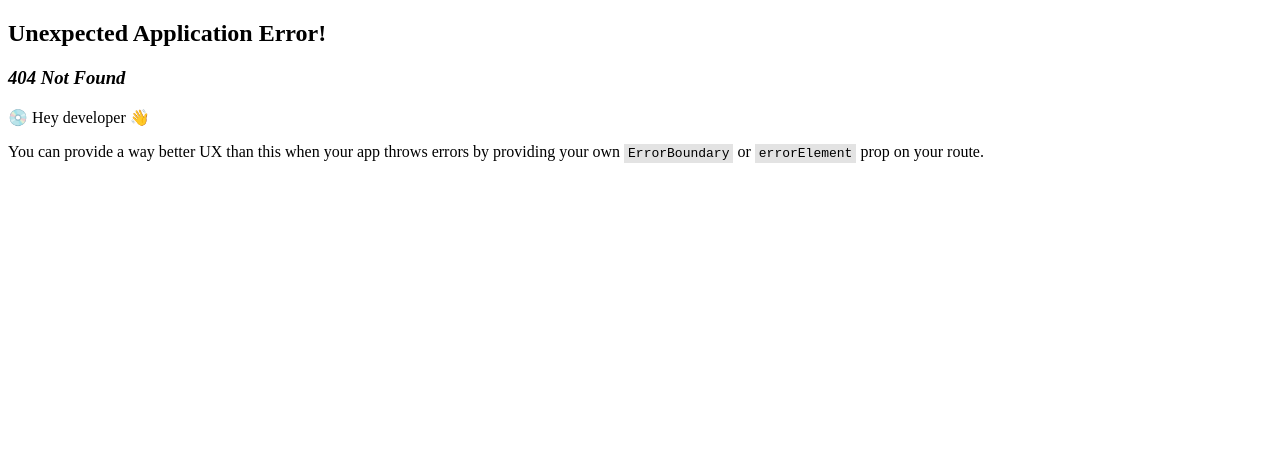
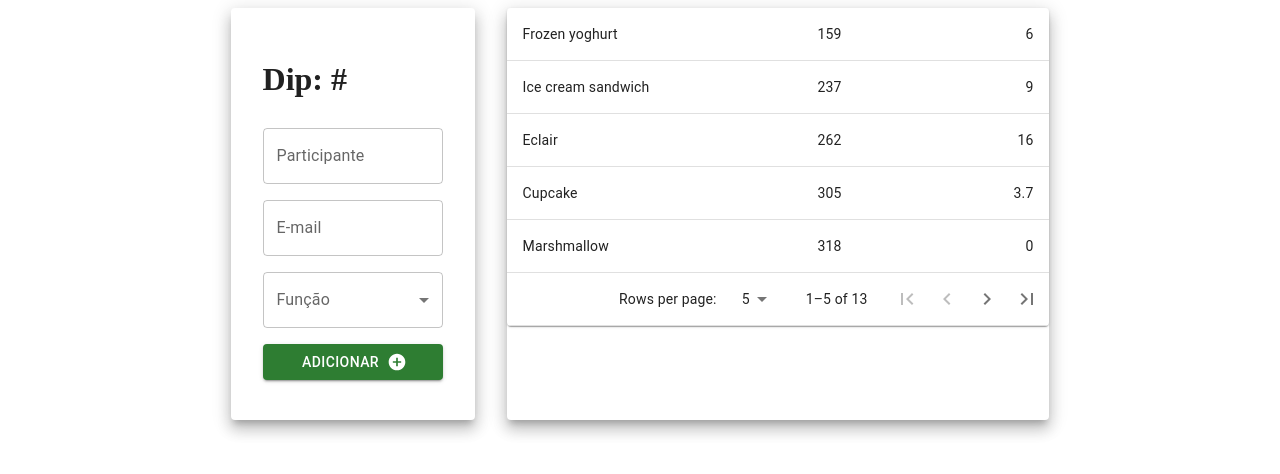
Before and after one commit to rafaelflorespereira/ectolab-requests, a React (Create React App) app: page /participantes in a window 1280 px wide. Before the commit this address had no page. Shown: the top 474 px of the page. Built offline with nearby package versions, Linux system fonts and the light colour scheme.

Commit message:
added all components

```diff
--- a/src/components/Participant.tsx
+++ b/src/components/Participant.tsx
@@ -1,35 +1,47 @@
-import React from 'react'
-import { TextField, Button, InputLabel, Select, MenuItem, Paper, Box, FormControl } from '@mui/material';
-import DeleteIcon from '@mui/icons-material/Delete';
+import React, { useState } from 'react'
+import {
+  Container,
+  TextField,
+  Button,
+  InputLabel,
+  Select,
+  MenuItem,
+  Paper,
+  Box,
+  FormControl,
+} from '@mui/material';
+
+import AddCircleIcon from '@mui/icons-material/AddCircle';
+import CustomPaginationActionsTable from "./ParticipantTable"
+import { IParticipant } from '../typings/typing';
+
+const defaultParticipant: IParticipant = { name: "name name", email: "email", role: "role", dipNumber: "1" }
 
 const Participant: React.FC = () => {
   const roles = ["Cronometrista", "Observador Parapsíquico", "Energizador 1", "Energizador 2", "Energizador 3", "Monitor 1", "Monitor 2", "Acoplamento 1", "Acoplamento 2", "Acoplamento 3", "Acoplamento 4", "Acoplamento 5", "Acoplamento 6", "Acoplamento 7", "Acoplamento 8", "Acoplamento 9", "Acoplamento 10", "Acoplamento 11", "Acoplamento 12"]
-
+  const [participants, setParticipants] = useState<IParticipant[]>([])
+  const handleParticipant = () => {
+    setParticipants(prevState => [...prevState, defaultParticipant])
+  }
   return (
-    <Paper sx={{ p: 2, my: 2 }} elevation={10}>
+    <Container sx={{ display: "flex", gap: 4, justifyContent: "center" }}>
+      <Paper sx={{ minWidth: 80, maxWidth: 180, p: 4 }} elevation={10}>
+        <h1>Dip: #</h1>
         <TextField
-        label="Nome Completo"
+          label="Participante"
           variant="outlined"
           type="text"
-        placeholder='Nome Completo'
-        sx={{ my: 2 }}
+          placeholder='Participante'
+          sx={{ my: 1 }}
         />
         <TextField
           label="E-mail"
           variant='outlined'
           type="email"
-        sx={{ my: 2 }}
+          sx={{ my: 1 }}
         />
 
-      <TextField
-        label="Número da DIP"
-        variant='outlined'
-        type={"number"}
-        disabled
-        sx={{ my: 2 }}
-      />
-
-      <Box sx={{ minWidth: 40, my: 2 }}>
+        <Box sx={{ minWidth: 40, my: 1 }}>
           <FormControl fullWidth>
             <InputLabel id="demo-simple-select-label">Função</InputLabel>
             <Select
@@ -45,11 +57,21 @@ const Participant: React.FC = () => {
 
         <Button
           variant="contained"
-        color="error"
+          color={"success"}
+          type="submit"
+          sx={{ my: 1 }}
+          endIcon={<AddCircleIcon />}
+          onClick={handleParticipant}
+          fullWidth
         >
-        <DeleteIcon />
+          Adicionar
         </Button>
       </Paper>
+
+      <Paper elevation={10}>
+        <CustomPaginationActionsTable />
+      </Paper>
+    </Container>
   )
 }
 
--- /dev/null
+++ b/src/components/ParticipantTable.tsx
@@ -0,0 +1,175 @@
+import * as React from 'react';
+import { useTheme } from '@mui/material/styles';
+import Box from '@mui/material/Box';
+import Table from '@mui/material/Table';
+import TableBody from '@mui/material/TableBody';
+import TableCell from '@mui/material/TableCell';
+import TableContainer from '@mui/material/TableContainer';
+import TableFooter from '@mui/material/TableFooter';
+import TablePagination from '@mui/material/TablePagination';
+import TableRow from '@mui/material/TableRow';
+import Paper from '@mui/material/Paper';
+import IconButton from '@mui/material/IconButton';
+import FirstPageIcon from '@mui/icons-material/FirstPage';
+import KeyboardArrowLeft from '@mui/icons-material/KeyboardArrowLeft';
+import KeyboardArrowRight from '@mui/icons-material/KeyboardArrowRight';
+import LastPageIcon from '@mui/icons-material/LastPage';
+
+interface TablePaginationActionsProps {
+  count: number;
+  page: number;
+  rowsPerPage: number;
+  onPageChange: (
+    event: React.MouseEvent<HTMLButtonElement>,
+    newPage: number,
+  ) => void;
+}
+
+function TablePaginationActions(props: TablePaginationActionsProps) {
+  const theme = useTheme();
+  const { count, page, rowsPerPage, onPageChange } = props;
+
+  const handleFirstPageButtonClick = (
+    event: React.MouseEvent<HTMLButtonElement>,
+  ) => {
+    onPageChange(event, 0);
+  };
+
+  const handleBackButtonClick = (event: React.MouseEvent<HTMLButtonElement>) => {
+    onPageChange(event, page - 1);
+  };
+
+  const handleNextButtonClick = (event: React.MouseEvent<HTMLButtonElement>) => {
+    onPageChange(event, page + 1);
+  };
+
+  const handleLastPageButtonClick = (event: React.MouseEvent<HTMLButtonElement>) => {
+    onPageChange(event, Math.max(0, Math.ceil(count / rowsPerPage) - 1));
+  };
+
+  return (
+    <Box sx={{ flexShrink: 0, ml: 2.5 }}>
+      <IconButton
+        onClick={handleFirstPageButtonClick}
+        disabled={page === 0}
+        aria-label="first page"
+      >
+        {theme.direction === 'rtl' ? <LastPageIcon /> : <FirstPageIcon />}
+      </IconButton>
+      <IconButton
+        onClick={handleBackButtonClick}
+        disabled={page === 0}
+        aria-label="previous page"
+      >
+        {theme.direction === 'rtl' ? <KeyboardArrowRight /> : <KeyboardArrowLeft />}
+      </IconButton>
+      <IconButton
+        onClick={handleNextButtonClick}
+        disabled={page >= Math.ceil(count / rowsPerPage) - 1}
+        aria-label="next page"
+      >
+        {theme.direction === 'rtl' ? <KeyboardArrowLeft /> : <KeyboardArrowRight />}
+      </IconButton>
+      <IconButton
+        onClick={handleLastPageButtonClick}
+        disabled={page >= Math.ceil(count / rowsPerPage) - 1}
+        aria-label="last page"
+      >
+        {theme.direction === 'rtl' ? <FirstPageIcon /> : <LastPageIcon />}
+      </IconButton>
+    </Box>
+  );
+}
+
+function createData(name: string, calories: number, fat: number) {
+  return { name, calories, fat };
+}
+
+const rows = [
+  createData('Cupcake', 305, 3.7),
+  createData('Donut', 452, 25.0),
+  createData('Eclair', 262, 16.0),
+  createData('Frozen yoghurt', 159, 6.0),
+  createData('Gingerbread', 356, 16.0),
+  createData('Honeycomb', 408, 3.2),
+  createData('Ice cream sandwich', 237, 9.0),
+  createData('Jelly Bean', 375, 0.0),
+  createData('KitKat', 518, 26.0),
+  createData('Lollipop', 392, 0.2),
+  createData('Marshmallow', 318, 0),
+  createData('Nougat', 360, 19.0),
+  createData('Oreo', 437, 18.0),
+].sort((a, b) => (a.calories < b.calories ? -1 : 1));
+
+export default function CustomPaginationActionsTable() {
+  const [page, setPage] = React.useState(0);
+  const [rowsPerPage, setRowsPerPage] = React.useState(5);
+
+  // Avoid a layout jump when reaching the last page with empty rows.
+  const emptyRows =
+    page > 0 ? Math.max(0, (1 + page) * rowsPerPage - rows.length) : 0;
+
+  const handleChangePage = (
+    event: React.MouseEvent<HTMLButtonElement> | null,
+    newPage: number,
+  ) => {
+    setPage(newPage);
+  };
+
+  const handleChangeRowsPerPage = (
+    event: React.ChangeEvent<HTMLInputElement | HTMLTextAreaElement>,
+  ) => {
+    setRowsPerPage(parseInt(event.target.value, 10));
+    setPage(0);
+  };
+
+  return (
+    <TableContainer component={Paper}>
+      <Table sx={{ minWidth: 500 }} aria-label="custom pagination table">
+        <TableBody>
+          {(rowsPerPage > 0
+            ? rows.slice(page * rowsPerPage, page * rowsPerPage + rowsPerPage)
+            : rows
+          ).map((row) => (
+            <TableRow key={row.name}>
+              <TableCell component="th" scope="row">
+                {row.name}
+              </TableCell>
+              <TableCell style={{ width: 160 }} align="right">
+                {row.calories}
+              </TableCell>
+              <TableCell style={{ width: 160 }} align="right">
+                {row.fat}
+              </TableCell>
+            </TableRow>
+          ))}
+          {emptyRows > 0 && (
+            <TableRow style={{ height: 53 * emptyRows }}>
+              <TableCell colSpan={6} />
+            </TableRow>
+          )}
+        </TableBody>
+        <TableFooter>
+          <TableRow>
+            <TablePagination
+              rowsPerPageOptions={[5, 10, 25, { label: 'All', value: -1 }]}
+              colSpan={3}
+              count={rows.length}
+              rowsPerPage={rowsPerPage}
+              page={page}
+              SelectProps={{
+                inputProps: {
+                  'aria-label': 'rows per page',
+                },
+                native: true,
+              }}
+              onPageChange={handleChangePage}
+              onRowsPerPageChange={handleChangeRowsPerPage}
+              ActionsComponent={TablePaginationActions}
+            />
+          </TableRow>
+        </TableFooter>
+      </Table>
+    </TableContainer>
+  );
+}
--- a/src/index.tsx
+++ b/src/index.tsx
@@ -8,6 +8,7 @@ import DIP from "./pages/forms/DIP"
 import Login from "./pages/Login"
 import Search from "./pages/Search"
 import Home from "./pages/Home"
+import Participant from './components/Participant';
 
 const router = createBrowserRouter([
   {
@@ -25,6 +26,10 @@ const router = createBrowserRouter([
   {
     path: "/dip",
     element: <DIP />,
+  },
+  {
+    path: "/participantes",
+    element: <Participant />,
   }
 ]);
 
--- a/src/pages/forms/DIP.tsx
+++ b/src/pages/forms/DIP.tsx
@@ -1,27 +1,28 @@
-import React, { useEffect, useState } from "react";
+import React, { useState } from "react";
 import {
   FormControl,
   TextField,
   Paper,
   Container,
-  Button
+  Button,
+  Box,
+  InputLabel,
+  Select,
+  MenuItem
 } from "@mui/material";
 
 import {
-  IParticipant,
-  defaultParticipant,
   defaultDip,
   DipTypes,
   DipType
 } from "../../typings/typing";
 
 import AddCircleIcon from '@mui/icons-material/AddCircle';
-import Participant from "../../components/Participant";
 
 const DIP: React.FC = () => {
   const [dip, setDip] = useState<DipType>(defaultDip)
+  const cities = ["São Paulo", "Foz do Iguaçu", "Curitiba"]
   const [showParticipants, setShowParticipants] = useState<boolean>(false)
-
 
   // simple validation checking only if the form is not empty
   const isDipValid = () => {
@@ -33,7 +34,7 @@ const DIP: React.FC = () => {
   }
 
   const handleDipSubmit = (event: React.FormEvent) => {
-    event.preventDefault()
+    // event.preventDefault()
     isDipValid()
   }
 
@@ -44,46 +45,63 @@ const DIP: React.FC = () => {
   }
 
   return (
-    <Container sx={{ minWidth: 120, p: 10 }}>
-      <form onSubmit={handleDipSubmit}>
-        <Paper sx={{ p: 4 }} elevation={10}>
-          <h2>Inscrição da DIP</h2>
+    <Container sx={{ display: "flex", gap: 4, justifyContent: "center" }}>
+      <Paper sx={{ minWidth: 80, maxWidth: 220, p: 4 }} elevation={10}>
+        {/* !Todo: change to typographic HTML H1 element  */}
+        <h2>DIP</h2>
         <TextField
-            label="Data"
+          label="Número da DIP"
           variant="outlined"
-            value={dip.date}
-            onChange={(event) => handleDip(event.target.value, "date")}
+          type={"number"}
+          sx={{ my: 1 }}
+          value={dip.dipNumber} onChange={(event) => handleDip(event.target.value, "dipNumber")}
         />
         <TextField
           label="Cidade"
           variant="outlined"
           value={dip.city}
+          sx={{ my: 1 }}
           onChange={(event) => handleDip(event.target.value, "city")} />
+        <Box sx={{ minWidth: 40, my: 2 }}>
+          <FormControl fullWidth>
+            <InputLabel id="city-label-id">Cidade</InputLabel>
+            <Select
+              labelId="city-label-id"
+              id="city-id"
+              label="Cidade"
+              sx={{ minWidth: 30 }}
+            >
+              {cities?.map((city, id) => <MenuItem key={id} value={city} selected>{city}</MenuItem>)}
+            </Select>
+          </FormControl>
+        </Box>
         <TextField
           label="Local"
           variant="outlined"
           value={dip.place}
+          sx={{ my: 1 }}
           onChange={(event) => handleDip(event.target.value, "place")} />
+
         <TextField
-            label="Número da DIP"
+          label="Data"
           variant="outlined"
-            type={"number"}
-            value={dip.dipNumber} onChange={(event) => handleDip(event.target.value, "dipNumber")}
+          value={dip.date}
+          sx={{ my: 1 }}
+          onChange={(event) => handleDip(event.target.value, "date")}
         />
         <Button
           variant="contained"
           color={"success"}
           type="submit"
+          sx={{ my: 1 }}
           endIcon={<AddCircleIcon />}
+          href={"/participantes"}
+          fullWidth
+          onClick={handleDipSubmit}
         >
-            Adicionar
+          Próximo
         </Button>
       </Paper>
-      </form>
-      {showParticipants ?
-        <Participant />
-        : <></>
-      }
     </Container>
   );
 };
```
Lines whose indentation alone changed are shown as unchanged.
